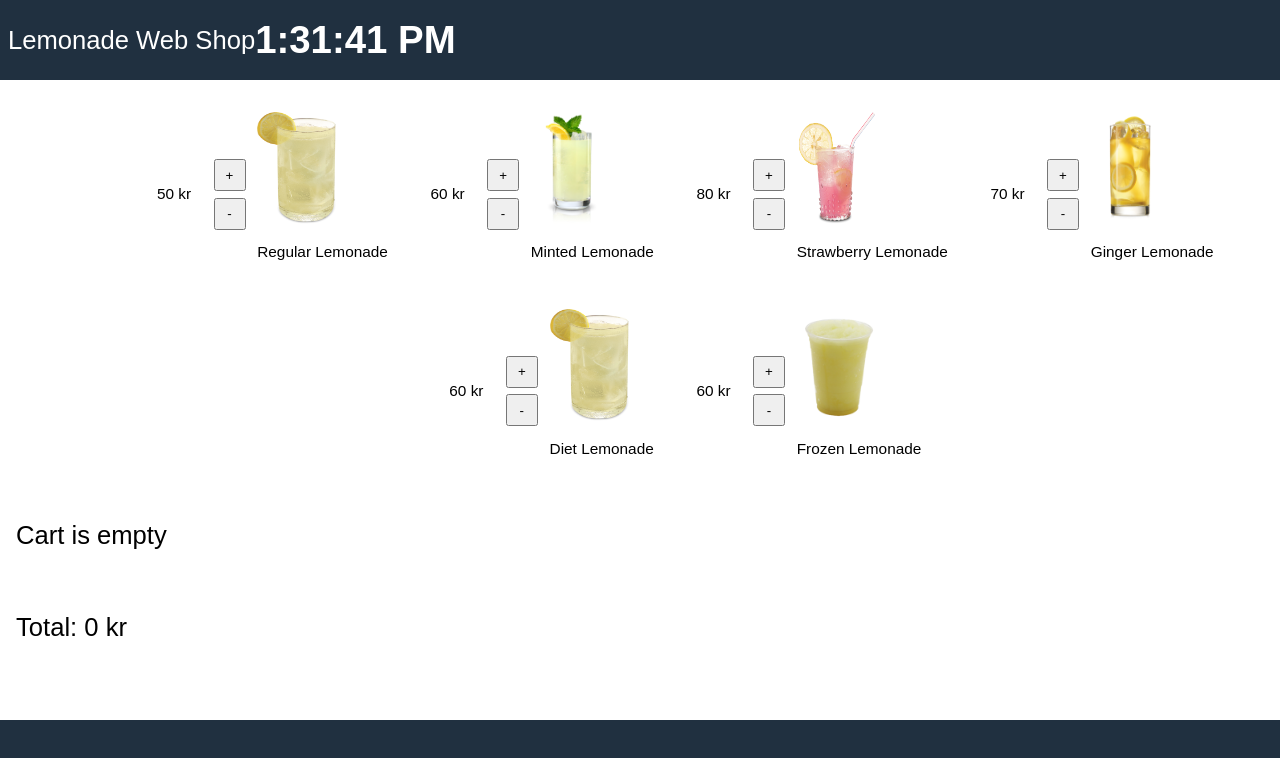
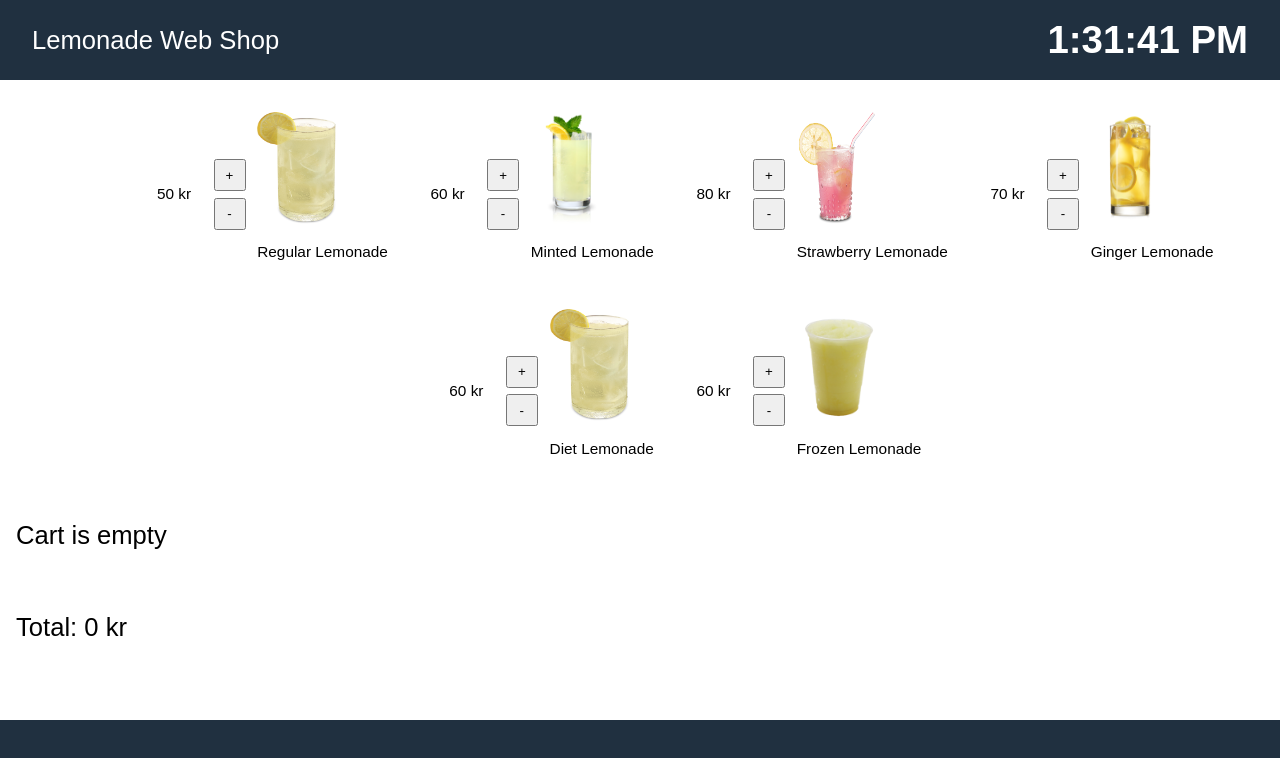
Before and after one commit to RaniaZarka/react-function-components-store, a React (Create React App) app: page / in a window 1280 px wide. Shown: the top 758 px of the page. Built offline with nearby package versions, Linux system fonts and the light colour scheme.

Commit message:
small change in css

```diff
--- a/src/index.css
+++ b/src/index.css
@@ -31,7 +31,11 @@ header{
   color: #ffffff;
   display: flex;
 align-items:center;
+justify-content: space-between;
 padding: 0.5rem;
+padding-left: 2rem;
+padding-right: 2rem;
+
 }
 
 .logo{
```
